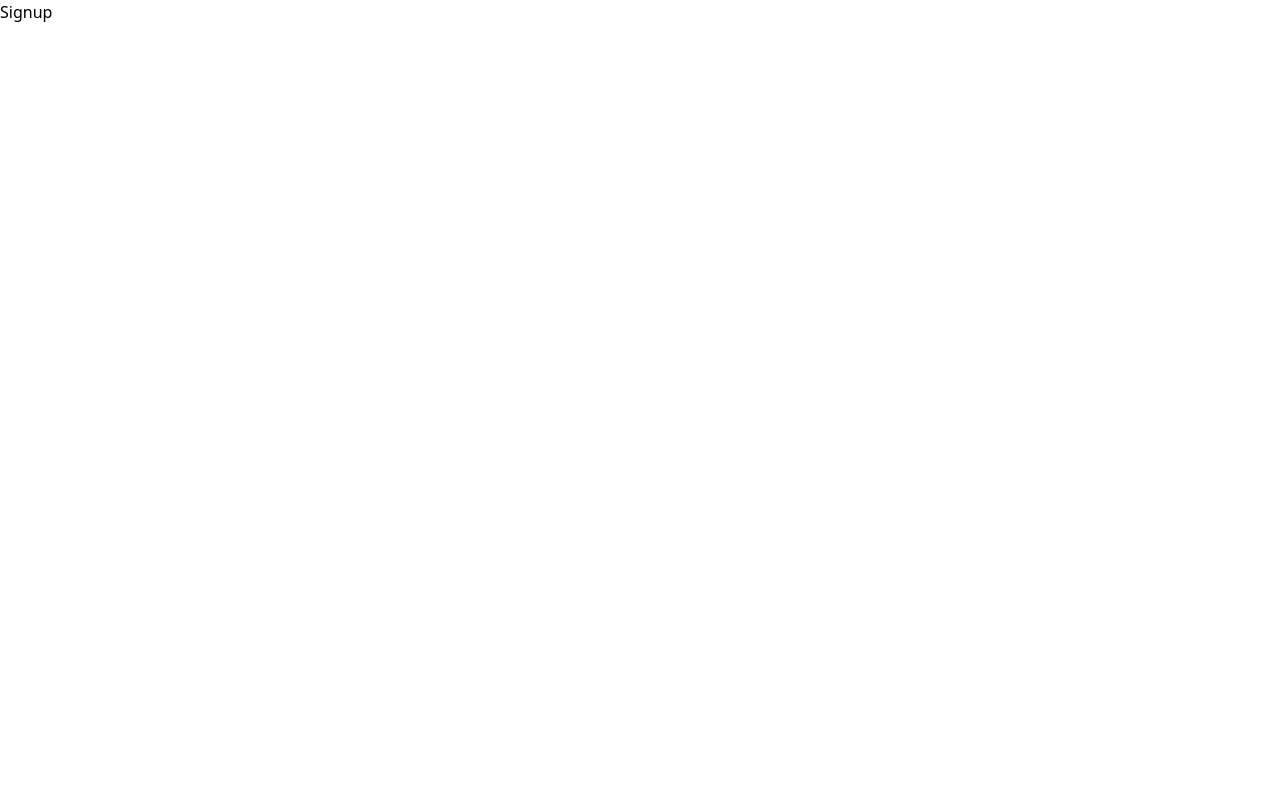
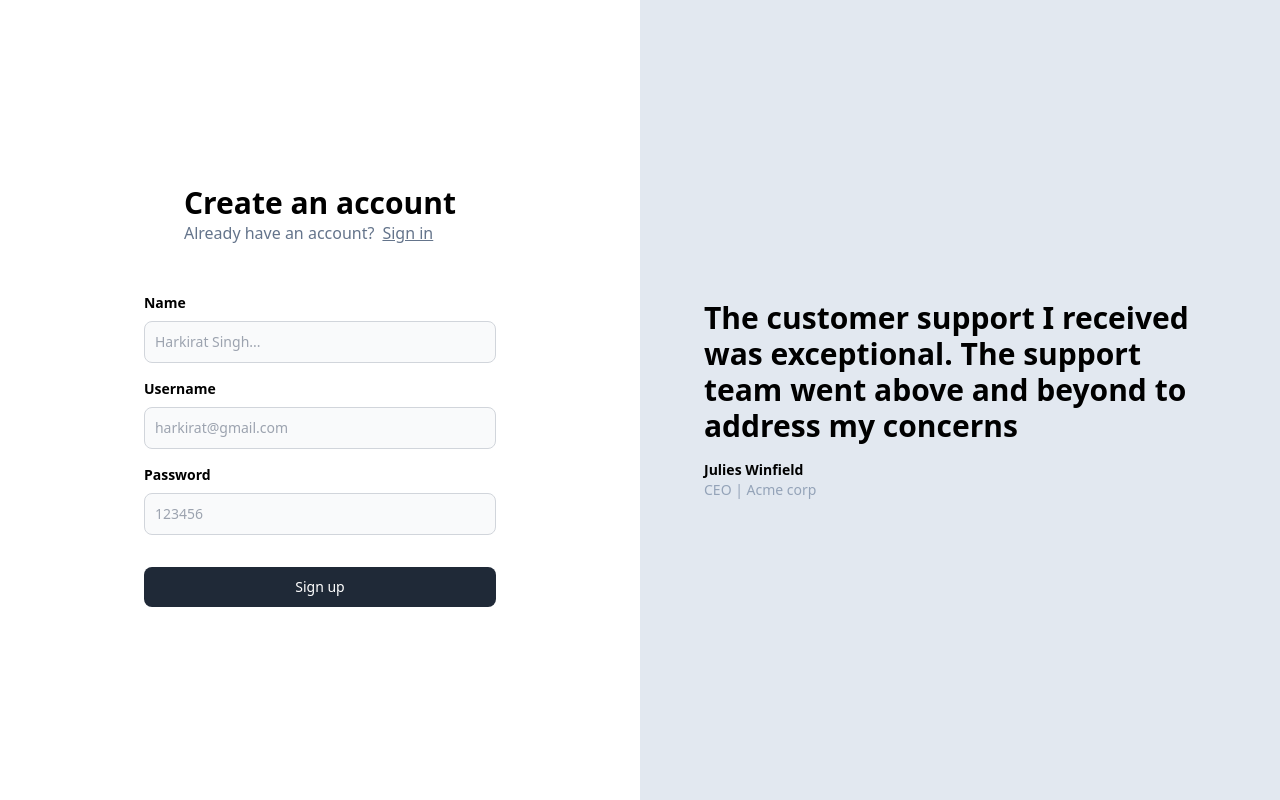
Before and after one commit to Tech-Soumyo/medium-backend, a React (Vite) app in the folder frontend/: page /signup in a window 1280 px wide. Built offline with nearby package versions, Linux system fonts and the light colour scheme.

Commit message:
Add Auth and Quote Component

```diff
--- a/frontend/src/pages/Signup.tsx
+++ b/frontend/src/pages/Signup.tsx
@@ -1,7 +1,19 @@
-import React from "react";
+import { Auth } from "../components/Auth";
+import Quote from "../components/Quote";
 
 function Signup() {
-  return <div>Signup</div>;
+  return (
+    <div>
+      <div className=" grid grid-cols-1 lg:grid-cols-2">
+        <div>
+          <Auth type="signup" />
+        </div>
+        <div className="hidden lg:block">
+          <Quote />
+        </div>
+      </div>
+    </div>
+  );
 }
 
 export default Signup;
```
